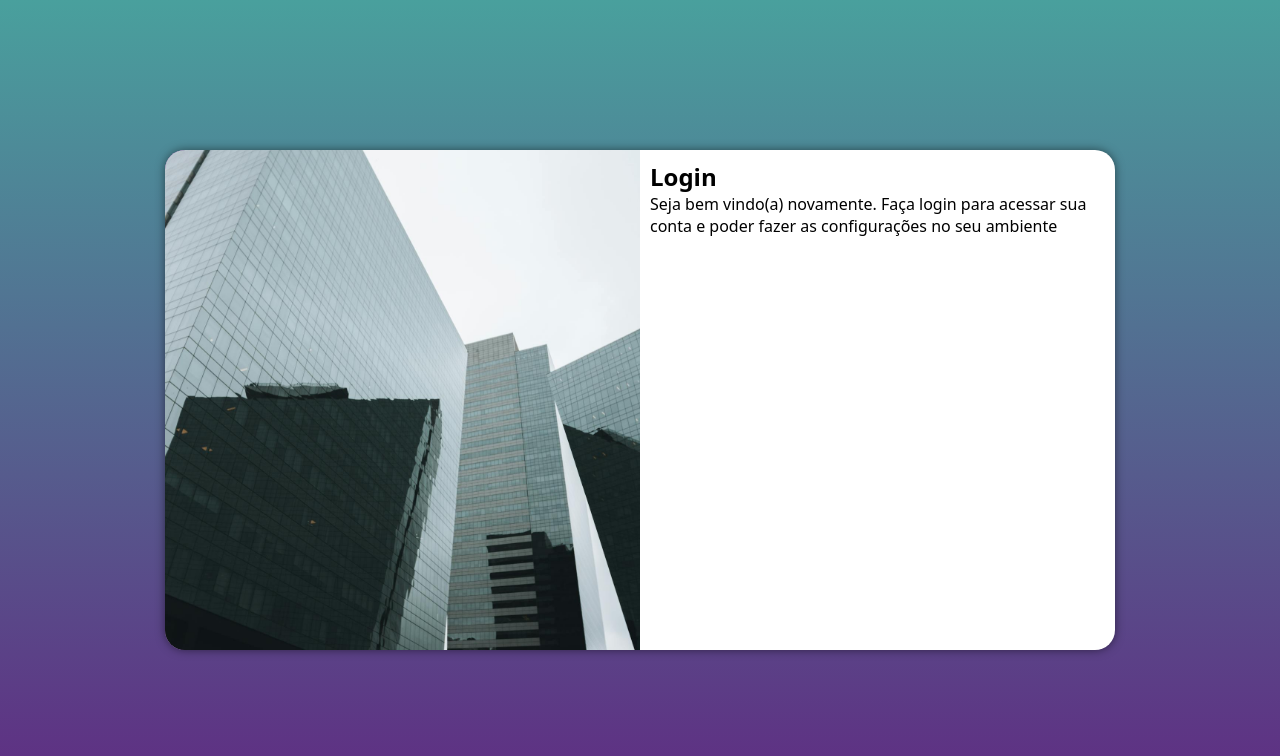
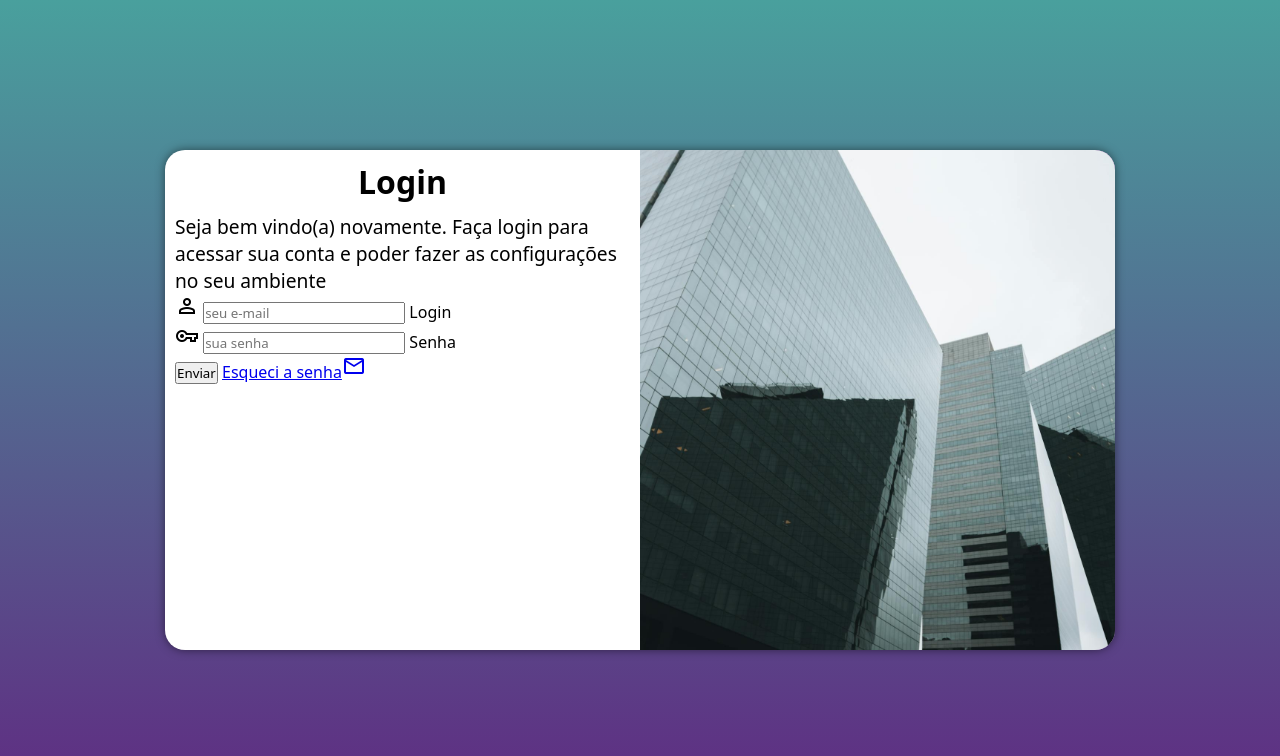
Before and after one commit to ManoWellOi/projeto-login, a plain HTML site: page index.html in a window 1280 px wide. Drawn offline with nearby package versions, Linux system fonts and the light colour scheme.

Commit message:
trabalhei no formulario

```diff
--- a/estilos/media-query.css
+++ b/estilos/media-query.css
@@ -40,13 +40,21 @@ Grandes telas: acima de 1200px
     }
 
     section#login > div#imagem{
-        float: left;
+        float: right;
         width: 50%;
         height: 100%;
     }
 
     section#login > div#formulario{
-        float: right;
+        float: left;
         width: 50%;
     }
+
+    div#formulario > h1{
+        font-size: 2em;
+    }
+
+    div#formulario > p{
+    font-size: 1.2em;
 }
+}
--- a/estilos/style.css
+++ b/estilos/style.css
@@ -54,3 +54,12 @@ section#login > div#formulario{
     display: block;
     padding: 10px;
 }
+
+div#formulario > h1{
+    text-align: center;
+    margin-bottom: 10px;
+}
+
+div#formulario > p{
+    font-size: .8em;
+}
--- a/index.html
+++ b/index.html
@@ -4,6 +4,9 @@
     <meta charset="UTF-8">
     <meta name="viewport" content="width=device-width, initial-scale=1.0">
     <title>Tela de login</title>
+    <link rel="stylesheet" href="https://fonts.googleapis.com/css2?family=Material+Symbols+Outlined" />
+
+
     <link rel="stylesheet" href="estilos/style.css">
     <link rel="stylesheet" href="estilos/media-query.css">
 </head>
@@ -16,8 +19,19 @@
             <div id="formulario">
                 <h1>Login</h1>
                 <p>Seja bem vindo(a) novamente. Faça login para acessar sua conta e poder fazer as configurações no seu ambiente</p>
-                <form action="login.php" method="post">
-
+                <form action="login.php" method="post" autocomplete="on">
+                    <div class="campo">
+                        <span class="material-symbols-outlined">person</span>
+                        <input type="email" name="login" id="ilogin" placeholder="seu e-mail" autocomplete="email" required maxlength="50">
+                        <label for="ilogin">Login</label>
+                    </div>
+                    <div class="campo">
+                        <span class="material-symbols-outlined">vpn_key</span>
+                        <input type="password" name="senha" id="isenha" placeholder="sua senha" autocomplete="current-password" required minlength="8" maxlength="30">
+                        <label for="isenha">Senha</label>
+                    </div>
+                    <input type="submit" value="Enviar">
+                    <a href="esqueci.html">Esqueci a senha<span class="material-symbols-outlined">mail</span></a>
                 </form>
             </div>
         </section>
```
